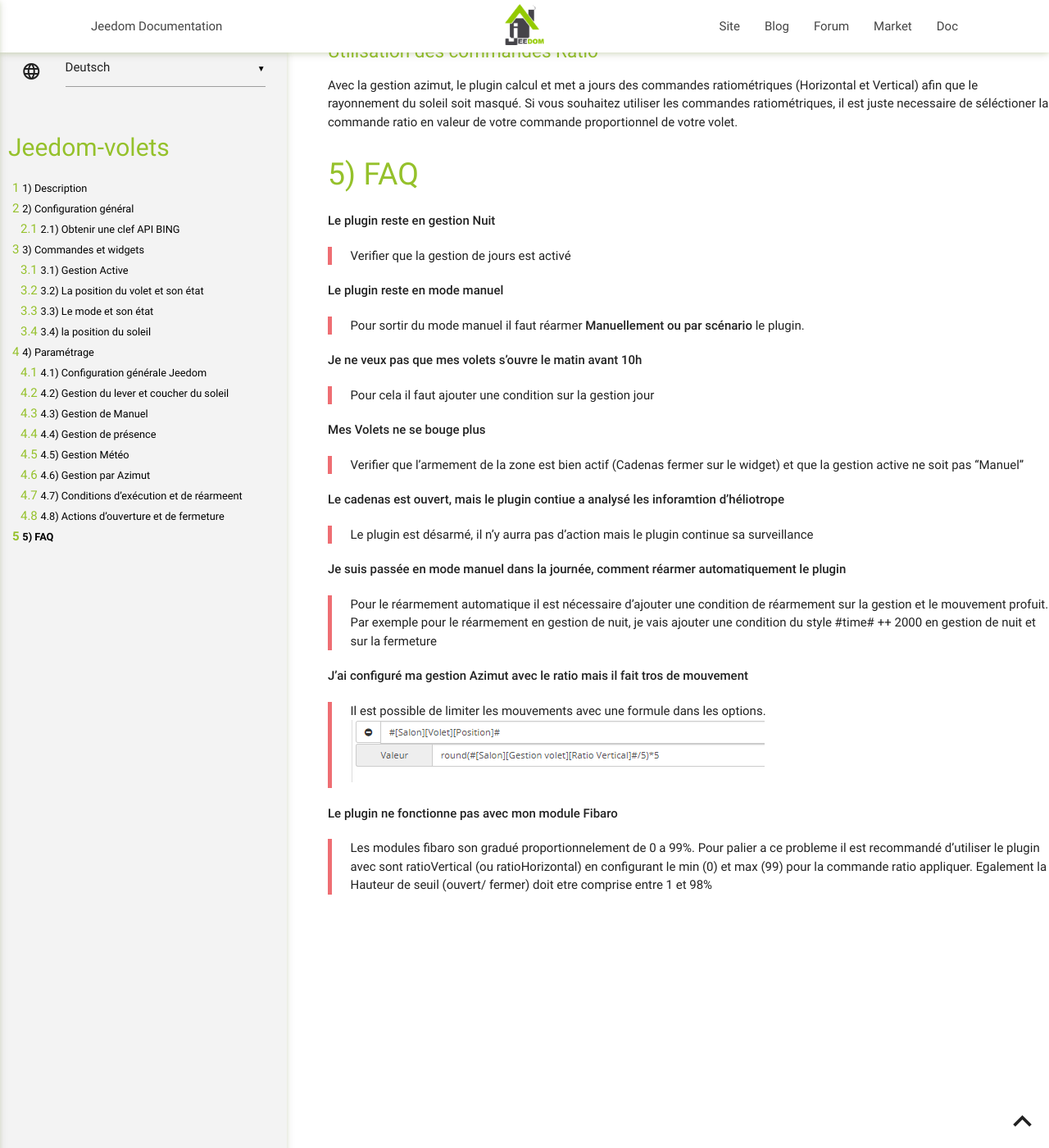
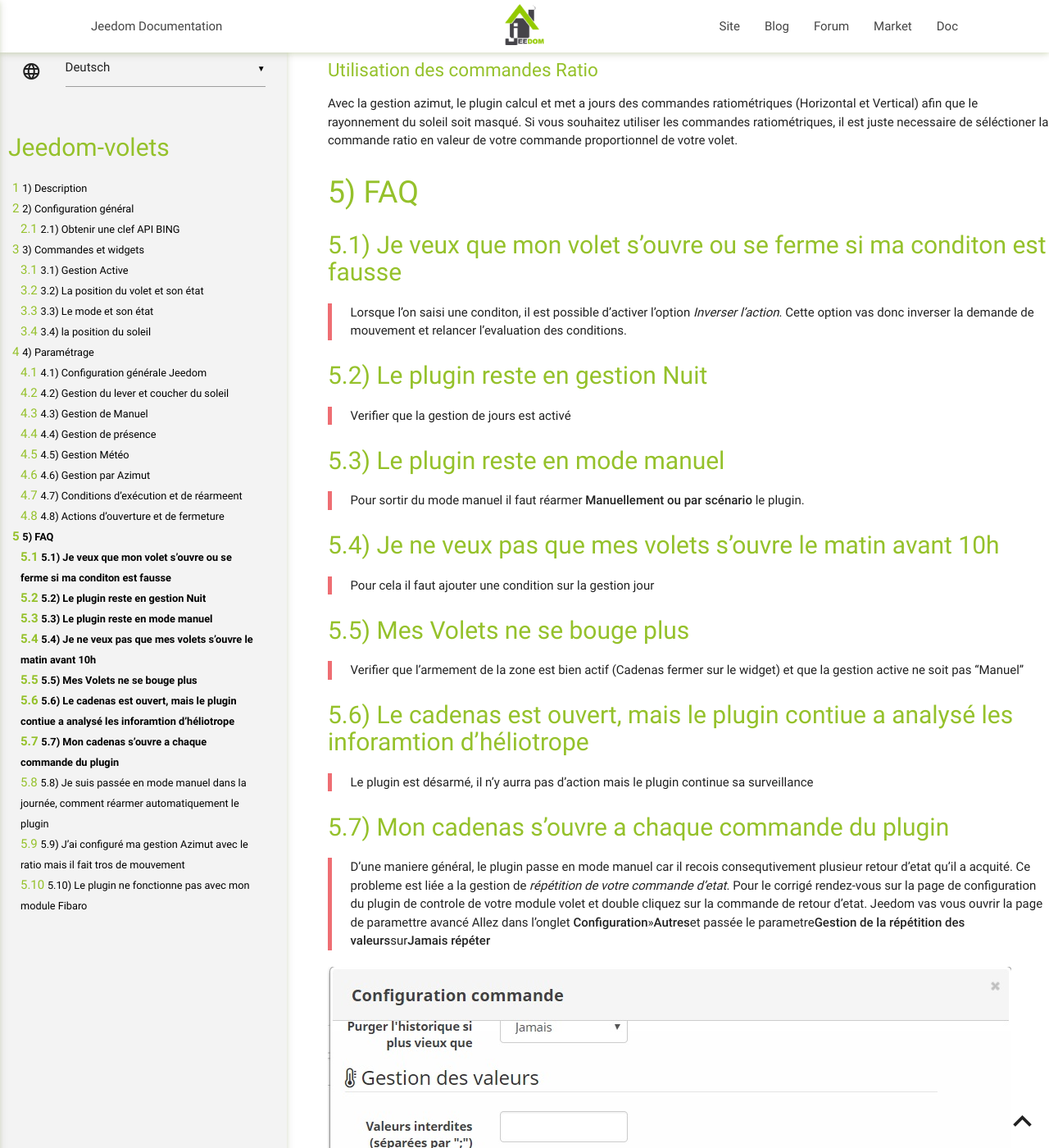
Before and after one commit to ndy913/Jeedom-Volets, a Jekyll site: the page built from docs/de_DE/index.md, in a window 1280 px wide and 1400 px high, scrolled down 10433 px. Shown: the whole window at 82% size. Built offline with Jekyll 4.4.1, drawn with Linux system fonts in a browser that asks for light colours; our own code applies the rules of GitHub Pages for plain Markdown files; some of the changed text lies outside the part shown.

Commit message:
[ROBOT] Action all

```diff
--- a/docs/de_DE/index.md
+++ b/docs/de_DE/index.md
@@ -218,7 +218,8 @@ Attention toutefois à bien respecter la droite et la gauche de votre fenêtre v
 
 ### Conditionner
 
-Pour compléter cette gestion, il est possible d'ajouter des conditions.
+Pour compléter les gestions, il est possible d'ajouter des conditions.
+Les conditions vont venir autorisé ou non l'execution des actions de cette gestion
 Par exemple, je veux que les volets ne se ferment que si j'ai une température ambiante en été supérieure à 23.
 J'ajouterai donc une condition de ce type.
 
@@ -274,30 +275,54 @@ Si vous souhaitez utiliser les commandes ratiométriques, il est juste necessair
 FAQ
 ===
 
-**Le plugin reste en gestion Nuit**
+Je veux que mon volet s'ouvre ou se ferme si ma conditon est fausse
+---
+> Lorsque l'on saisi une conditon, il est possible d'activer l'option *Inverser l'action*.
+Cette option vas donc inverser la demande de mouvement et relancer l'evaluation des conditions.
+
+Le plugin reste en gestion Nuit
+---
 > Verifier que la gestion de jours est activé
 
-**Le plugin reste en mode manuel**
+Le plugin reste en mode manuel
+---
 > Pour sortir du mode manuel il faut réarmer **Manuellement ou par scénario** le plugin.
 
-**Je ne veux pas que mes volets s'ouvre le matin avant 10h**
+Je ne veux pas que mes volets s'ouvre le matin avant 10h
+---
 > Pour cela il faut ajouter une condition sur la gestion jour
 
-**Mes Volets ne se bouge plus**
+Mes Volets ne se bouge plus
+---
 > Verifier que l'armement de la zone est bien actif (Cadenas fermer sur le widget) et que la gestion active ne soit pas "Manuel"
 
-**Le cadenas est ouvert, mais le plugin contiue a analysé les inforamtion d'héliotrope**
+Le cadenas est ouvert, mais le plugin contiue a analysé les inforamtion d'héliotrope
+---
 > Le plugin est désarmé, il n'y aurra pas d'action mais le plugin continue sa surveillance
 
-**Je suis passée en mode manuel dans la journée, comment réarmer automatiquement le plugin**
+Mon cadenas s'ouvre a chaque commande du plugin
+---
+> D'une maniere général, le plugin passe en mode manuel car il recois consequtivement plusieur retour d'etat qu'il a acquité.
+Ce probleme est liée a la gestion de *répétition de votre commande d'etat*.
+Pour le corrigé rendez-vous sur la page de configuration du plugin de controle de votre module volet et double cliquez sur la commande de retour d'etat.
+Jeedom vas vous ouvrir la page de paramettre avancé
+Allez dans l'onglet **Configuration**>>**Autres**et passée le parametre**Gestion de la répétition des valeurs**sur**Jamais répéter**
+
+![Screen de configuration des parametres avancé d'une commande ](../images/CmdParamAvanceRepetition.jpg)
+
+Je suis passée en mode manuel dans la journée, comment réarmer automatiquement le plugin
+---
 > Pour le réarmement automatique il est nécessaire d'ajouter une condition de réarmement sur la gestion et le mouvement profuit.
 Par exemple pour le réarmement en gestion de nuit, je vais ajouter une condition du style #time# ++ 2000 en gestion de nuit et sur la fermeture
 
-**J'ai configuré ma gestion Azimut avec le ratio mais il fait tros de mouvement**
+J'ai configuré ma gestion Azimut avec le ratio mais il fait tros de mouvement
+---
 > Il est possible de limiter les mouvements avec une formule dans les options.
+Dans l'exemple si dessous, on limite l'ouverture du volet de 0 a 100% par pas de 5%
 ![introduction01](../images/ActionRatioLimite.png)
 
-**Le plugin ne fonctionne pas avec mon module Fibaro**
+Le plugin ne fonctionne pas avec mon module Fibaro
+---
 > Les modules fibaro son gradué proportionnelement de 0 a 99%.
 Pour palier a ce probleme il est recommandé d'utiliser le plugin avec sont ratioVertical (ou ratioHorizontal) en configurant le min (0) et max (99) pour la commande ratio appliquer.
 Egalement la Hauteur de seuil (ouvert/ fermer) doit etre comprise entre 1 et 98%
--- a/docs/en_US/index.md
+++ b/docs/en_US/index.md
@@ -218,7 +218,8 @@ Attention toutefois à bien respecter la droite et la gauche de votre fenêtre v
 
 ### Conditionner
 
-Pour compléter cette gestion, il est possible d'ajouter des conditions.
+Pour compléter les gestions, il est possible d'ajouter des conditions.
+Les conditions vont venir autorisé ou non l'execution des actions de cette gestion
 Par exemple, je veux que les volets ne se ferment que si j'ai une température ambiante en été supérieure à 23.
 J'ajouterai donc une condition de ce type.
 
@@ -274,30 +275,54 @@ Si vous souhaitez utiliser les commandes ratiométriques, il est juste necessair
 FAQ
 ===
 
-**Le plugin reste en gestion Nuit**
+Je veux que mon volet s'ouvre ou se ferme si ma conditon est fausse
+---
+> Lorsque l'on saisi une conditon, il est possible d'activer l'option *Inverser l'action*.
+Cette option vas donc inverser la demande de mouvement et relancer l'evaluation des conditions.
+
+Le plugin reste en gestion Nuit
+---
 > Verifier que la gestion de jours est activé
 
-**Le plugin reste en mode manuel**
+Le plugin reste en mode manuel
+---
 > Pour sortir du mode manuel il faut réarmer **Manuellement ou par scénario** le plugin.
 
-**Je ne veux pas que mes volets s'ouvre le matin avant 10h**
+Je ne veux pas que mes volets s'ouvre le matin avant 10h
+---
 > Pour cela il faut ajouter une condition sur la gestion jour
 
-**Mes Volets ne se bouge plus**
+Mes Volets ne se bouge plus
+---
 > Verifier que l'armement de la zone est bien actif (Cadenas fermer sur le widget) et que la gestion active ne soit pas "Manuel"
 
-**Le cadenas est ouvert, mais le plugin contiue a analysé les inforamtion d'héliotrope**
+Le cadenas est ouvert, mais le plugin contiue a analysé les inforamtion d'héliotrope
+---
 > Le plugin est désarmé, il n'y aurra pas d'action mais le plugin continue sa surveillance
 
-**Je suis passée en mode manuel dans la journée, comment réarmer automatiquement le plugin**
+Mon cadenas s'ouvre a chaque commande du plugin
+---
+> D'une maniere général, le plugin passe en mode manuel car il recois consequtivement plusieur retour d'etat qu'il a acquité.
+Ce probleme est liée a la gestion de *répétition de votre commande d'etat*.
+Pour le corrigé rendez-vous sur la page de configuration du plugin de controle de votre module volet et double cliquez sur la commande de retour d'etat.
+Jeedom vas vous ouvrir la page de paramettre avancé
+Allez dans l'onglet **Configuration**>>**Autres**et passée le parametre**Gestion de la répétition des valeurs**sur**Jamais répéter**
+
+![Screen de configuration des parametres avancé d'une commande ](../images/CmdParamAvanceRepetition.jpg)
+
+Je suis passée en mode manuel dans la journée, comment réarmer automatiquement le plugin
+---
 > Pour le réarmement automatique il est nécessaire d'ajouter une condition de réarmement sur la gestion et le mouvement profuit.
 Par exemple pour le réarmement en gestion de nuit, je vais ajouter une condition du style #time# ++ 2000 en gestion de nuit et sur la fermeture
 
-**J'ai configuré ma gestion Azimut avec le ratio mais il fait tros de mouvement**
+J'ai configuré ma gestion Azimut avec le ratio mais il fait tros de mouvement
+---
 > Il est possible de limiter les mouvements avec une formule dans les options.
+Dans l'exemple si dessous, on limite l'ouverture du volet de 0 a 100% par pas de 5%
 ![introduction01](../images/ActionRatioLimite.png)
 
-**Le plugin ne fonctionne pas avec mon module Fibaro**
+Le plugin ne fonctionne pas avec mon module Fibaro
+---
 > Les modules fibaro son gradué proportionnelement de 0 a 99%.
 Pour palier a ce probleme il est recommandé d'utiliser le plugin avec sont ratioVertical (ou ratioHorizontal) en configurant le min (0) et max (99) pour la commande ratio appliquer.
 Egalement la Hauteur de seuil (ouvert/ fermer) doit etre comprise entre 1 et 98%
--- a/docs/es_ES/index.md
+++ b/docs/es_ES/index.md
@@ -218,7 +218,8 @@ Attention toutefois à bien respecter la droite et la gauche de votre fenêtre v
 
 ### Conditionner
 
-Pour compléter cette gestion, il est possible d'ajouter des conditions.
+Pour compléter les gestions, il est possible d'ajouter des conditions.
+Les conditions vont venir autorisé ou non l'execution des actions de cette gestion
 Par exemple, je veux que les volets ne se ferment que si j'ai une température ambiante en été supérieure à 23.
 J'ajouterai donc une condition de ce type.
 
@@ -274,30 +275,54 @@ Si vous souhaitez utiliser les commandes ratiométriques, il est juste necessair
 FAQ
 ===
 
-**Le plugin reste en gestion Nuit**
+Je veux que mon volet s'ouvre ou se ferme si ma conditon est fausse
+---
+> Lorsque l'on saisi une conditon, il est possible d'activer l'option *Inverser l'action*.
+Cette option vas donc inverser la demande de mouvement et relancer l'evaluation des conditions.
+
+Le plugin reste en gestion Nuit
+---
 > Verifier que la gestion de jours est activé
 
-**Le plugin reste en mode manuel**
+Le plugin reste en mode manuel
+---
 > Pour sortir du mode manuel il faut réarmer **Manuellement ou par scénario** le plugin.
 
-**Je ne veux pas que mes volets s'ouvre le matin avant 10h**
+Je ne veux pas que mes volets s'ouvre le matin avant 10h
+---
 > Pour cela il faut ajouter une condition sur la gestion jour
 
-**Mes Volets ne se bouge plus**
+Mes Volets ne se bouge plus
+---
 > Verifier que l'armement de la zone est bien actif (Cadenas fermer sur le widget) et que la gestion active ne soit pas "Manuel"
 
-**Le cadenas est ouvert, mais le plugin contiue a analysé les inforamtion d'héliotrope**
+Le cadenas est ouvert, mais le plugin contiue a analysé les inforamtion d'héliotrope
+---
 > Le plugin est désarmé, il n'y aurra pas d'action mais le plugin continue sa surveillance
 
-**Je suis passée en mode manuel dans la journée, comment réarmer automatiquement le plugin**
+Mon cadenas s'ouvre a chaque commande du plugin
+---
+> D'une maniere général, le plugin passe en mode manuel car il recois consequtivement plusieur retour d'etat qu'il a acquité.
+Ce probleme est liée a la gestion de *répétition de votre commande d'etat*.
+Pour le corrigé rendez-vous sur la page de configuration du plugin de controle de votre module volet et double cliquez sur la commande de retour d'etat.
+Jeedom vas vous ouvrir la page de paramettre avancé
+Allez dans l'onglet **Configuration**>>**Autres**et passée le parametre**Gestion de la répétition des valeurs**sur**Jamais répéter**
+
+![Screen de configuration des parametres avancé d'une commande ](../images/CmdParamAvanceRepetition.jpg)
+
+Je suis passée en mode manuel dans la journée, comment réarmer automatiquement le plugin
+---
 > Pour le réarmement automatique il est nécessaire d'ajouter une condition de réarmement sur la gestion et le mouvement profuit.
 Par exemple pour le réarmement en gestion de nuit, je vais ajouter une condition du style #time# ++ 2000 en gestion de nuit et sur la fermeture
 
-**J'ai configuré ma gestion Azimut avec le ratio mais il fait tros de mouvement**
+J'ai configuré ma gestion Azimut avec le ratio mais il fait tros de mouvement
+---
 > Il est possible de limiter les mouvements avec une formule dans les options.
+Dans l'exemple si dessous, on limite l'ouverture du volet de 0 a 100% par pas de 5%
 ![introduction01](../images/ActionRatioLimite.png)
 
-**Le plugin ne fonctionne pas avec mon module Fibaro**
+Le plugin ne fonctionne pas avec mon module Fibaro
+---
 > Les modules fibaro son gradué proportionnelement de 0 a 99%.
 Pour palier a ce probleme il est recommandé d'utiliser le plugin avec sont ratioVertical (ou ratioHorizontal) en configurant le min (0) et max (99) pour la commande ratio appliquer.
 Egalement la Hauteur de seuil (ouvert/ fermer) doit etre comprise entre 1 et 98%
```
